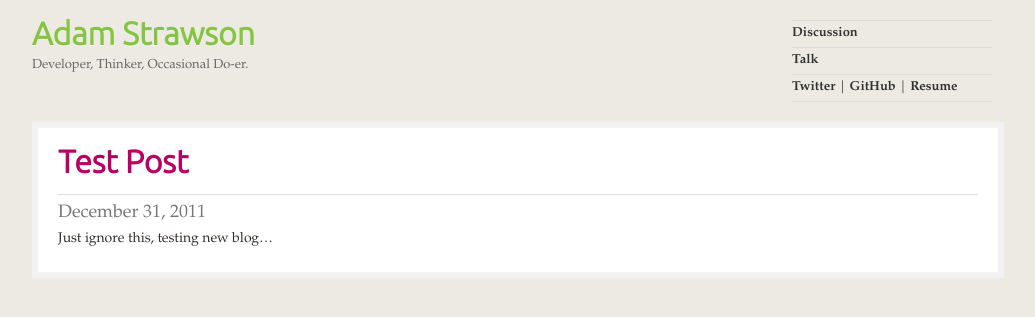
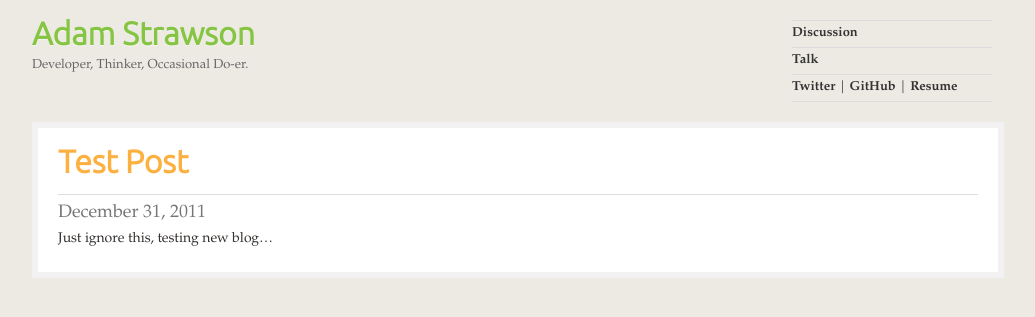
Before and after one commit to adamstrawson/adamstrawson.github.com, a Jekyll site: the page built from _posts/2011-12-31-test-post.md, in a window 1280 px wide. Shown: the top 317 px of the page, without its empty margins (128-1163 px from the left). Built offline with Jekyll 4.4.1, drawn with Linux system fonts in a browser that asks for light colours; Markdown is read by kramdown in place of the engine named in the settings.

Commit message:
Update css/screen.css

```diff
--- a/css/screen.css
+++ b/css/screen.css
@@ -28,7 +28,7 @@ img {
 }
 
 h1 a {
-    color: #BA0062;
+    color: #FCB040;
     text-decoration: none;
 }
 
```
